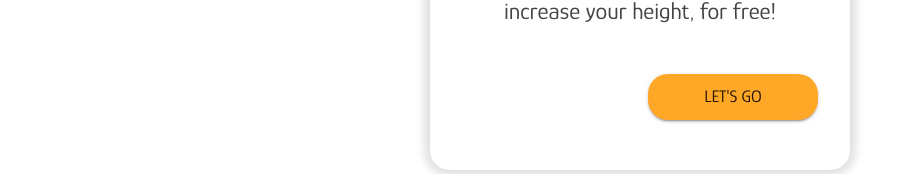
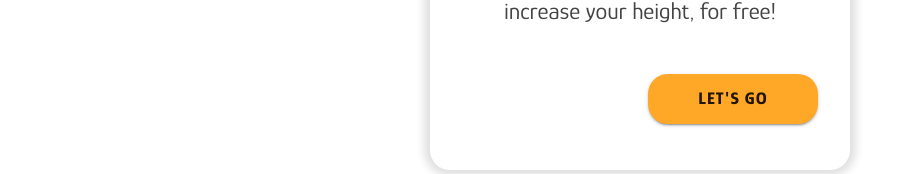
Before and after one commit to muhamadzolfaghari/teen-workout, a React (Create React App) app: page / in a window 1280 px wide. Shown: the part 518-692 px from the top of the page, without its empty margins (0-920 px from the left). Built offline with nearby package versions, Linux system fonts and the light colour scheme.

Commit message:
Merge remote-tracking branch 'origin/master'
# Conflicts:
#	.idea/workspace.xml
#	src/App.tsx
#	src/components/UI/Article/Article.module.scss
#	src/components/UI/Article/Article.tsx
#	src/components/WelcomeWizard/SetAgeRange.tsx
#	src/components/WelcomeWizard/Welcoming.tsx

```diff
--- a/src/components/UI/Theme.tsx
+++ b/src/components/UI/Theme.tsx
@@ -10,7 +10,7 @@ export const theme = createTheme({
     MuiButton: {
       styleOverrides: {
         root: {
-          borderRadius: '20px',
+          borderRadius: 20,
         },
       },
     },
@@ -24,8 +24,8 @@ export const theme = createTheme({
   },
   typography: {
     fontSize: 16,
-    allVariants:{
-      color: '#444444'
+    allVariants: {
+      color: '#444444',
     },
     fontFamily: 'Glory, sans-serif',
     h1: {
--- /dev/null
+++ b/src/components/WelcomeWizard/Steps/Button.module.scss
@@ -0,0 +1,5 @@
+.root {
+  height: 50px;
+  font-weight: bold;
+  letter-spacing: 1px;
+}
--- /dev/null
+++ b/src/components/WelcomeWizard/Steps/Button.tsx
@@ -0,0 +1,14 @@
+import MuiButton, { ButtonProps } from '@mui/material/Button';
+import classes from './Button.module.scss';
+
+const Button = ({ ...rest }: ButtonProps) => (
+  <MuiButton
+    {...rest}
+    size={'large'}
+    color={'primary'}
+    variant={'contained'}
+    className={classes.root}
+  />
+);
+
+export default Button;
--- a/src/components/WelcomeWizard/Steps/SetAgeRange.tsx
+++ b/src/components/WelcomeWizard/Steps/SetAgeRange.tsx
@@ -1,10 +1,10 @@
-import Button from '@mui/material/Button';
 import ArticleSection from '../../UI/Article/ArticleSection';
 import ArticleFooter from '../../UI/Article/ArticleFooter';
 import Description from '../Description';
 import ArticleHeader from '../../UI/Article/ArticleHeader';
 import { useSelector } from 'react-redux';
 import { welcomeWizardSelector } from '../../../app/hooks';
+import Button from './Button';
 
 const SetAgeRange = () => {
   const { gender } = useSelector(welcomeWizardSelector);
--- a/src/components/WelcomeWizard/Steps/SetGender.tsx
+++ b/src/components/WelcomeWizard/Steps/SetGender.tsx
@@ -1,4 +1,3 @@
-import Button from '@mui/material/Button';
 import ArticleSection from '../../UI/Article/ArticleSection';
 import ArticleFooter from '../../UI/Article/ArticleFooter';
 import Description from '../Description';
@@ -10,6 +9,7 @@ import { useAppDispatch } from '../../../app/hooks';
 import { GenderType } from '../../../types/GenderType';
 import { WelcomeWizardStep } from '../../../lib/welcomeWizard.const';
 import ArticleHeader from '../../UI/Article/ArticleHeader';
+import Button from './Button';
 
 const SetGender = () => {
   const dispatch = useAppDispatch();
--- a/src/components/WelcomeWizard/Steps/Welcoming.tsx
+++ b/src/components/WelcomeWizard/Steps/Welcoming.tsx
@@ -1,4 +1,3 @@
-import Button from '@mui/material/Button';
 import Typography from '@mui/material/Typography';
 import { useAppDispatch } from '../../../app/hooks';
 import { activeStepChanged } from '../../../features/welcomeWizardSlice';
@@ -7,6 +6,7 @@ import ArticleHeader from '../../UI/Article/ArticleHeader';
 import ArticleSection from '../../UI/Article/ArticleSection';
 import Description from '../Description';
 import ArticleFooter from '../../UI/Article/ArticleFooter';
+import Button from './Button';
 
 const Welcoming = () => {
   const dispatch = useAppDispatch();
@@ -25,15 +25,8 @@ const Welcoming = () => {
         </Description>
       </ArticleSection>
       <ArticleFooter>
-        <div/>
-        <Button
-          size={'large'}
-          color={'primary'}
-          variant={'contained'}
-          onClick={handleButtonClick}
-        >
-          {"Let's go"}
-        </Button>
+        <div />
+        <Button onClick={handleButtonClick}>{"Let's go"}</Button>
       </ArticleFooter>
     </>
   );
```
